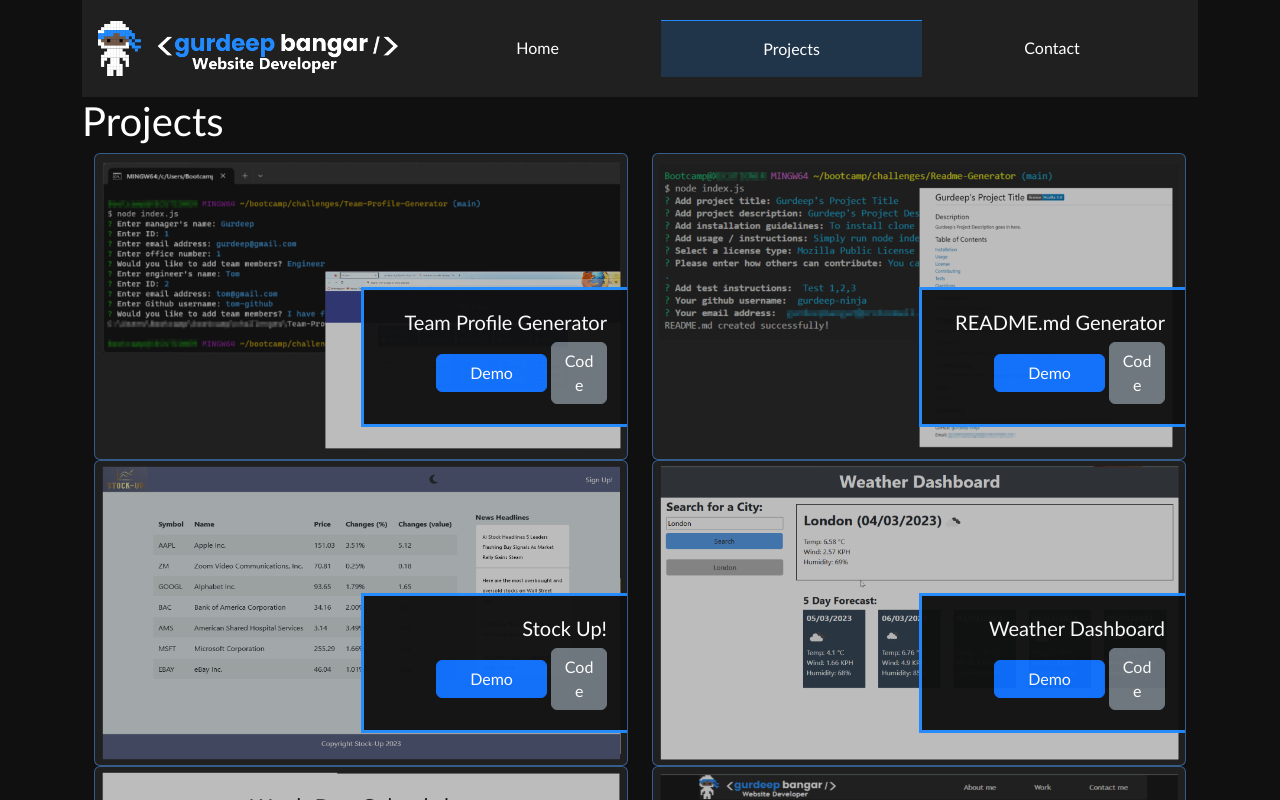
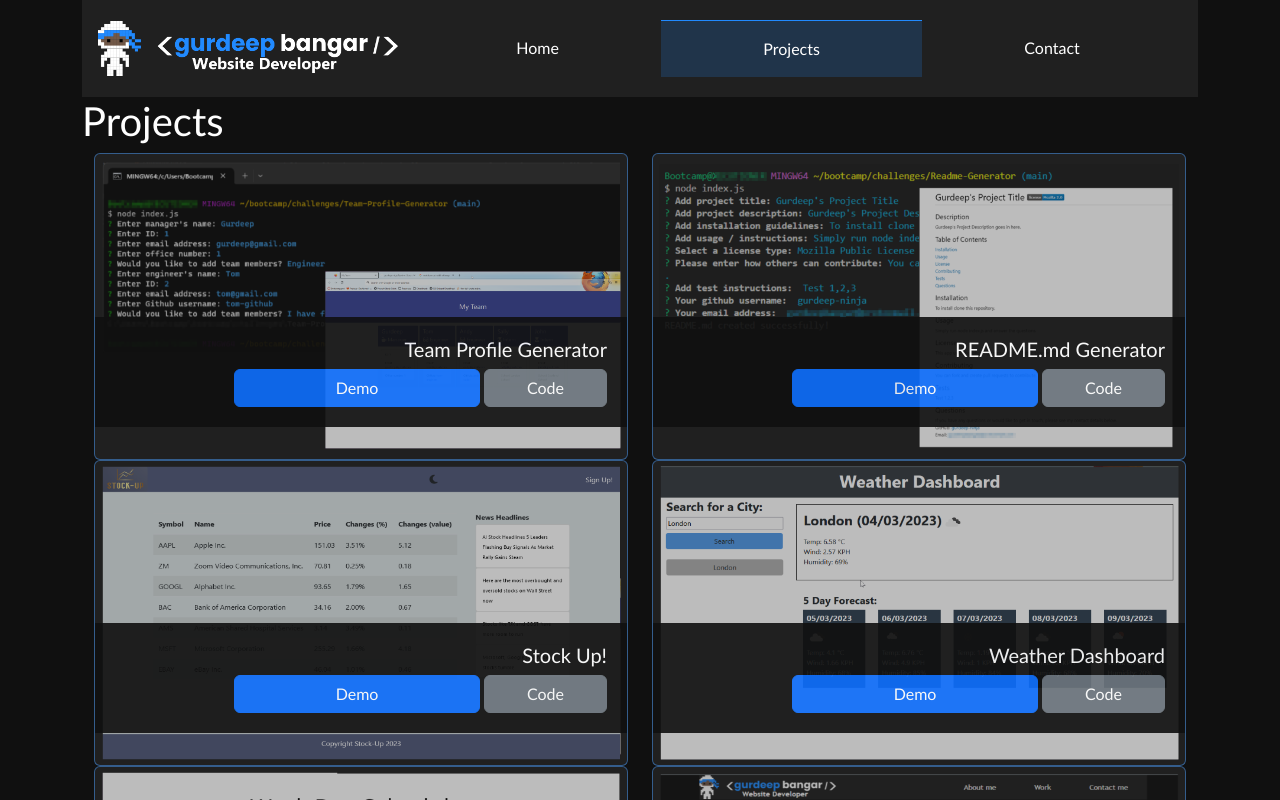
Before and after one commit to gurdeep-ninja/react-portfolio, a React (Create React App) app: page /projects in a window 1280 px wide. Shown: the top 800 px of the page. Built offline with nearby package versions, Linux system fonts and the light colour scheme.

Commit message:
Slight tweak to Project component & styling

```diff
--- a/src/assets/css/styles.css
+++ b/src/assets/css/styles.css
@@ -153,10 +153,9 @@
 	bottom: 2em;
 	right: 0;
 	text-align: right;
-	width: 50%;
+	width: 100%;
 	padding: 20px;
-	opacity: 0.96;
-	border: 3px solid var(--theme-accent);
+	opacity: 0.90;
 	border-right: none;
 }
 
--- a/src/components/Project/Project.jsx
+++ b/src/components/Project/Project.jsx
@@ -14,7 +14,7 @@
                     <Card.Title>
                         {title}
                     </Card.Title>
-                    <Button href={demo} className="w-50 me-1">Demo</Button>
+                    <Button href={demo} className="md-w-100 w-50 me-1">Demo</Button>
                     <Button variant="secondary" href={github} className="w-25">Code</Button>
                 </Card.Body>
             </Card>
```
